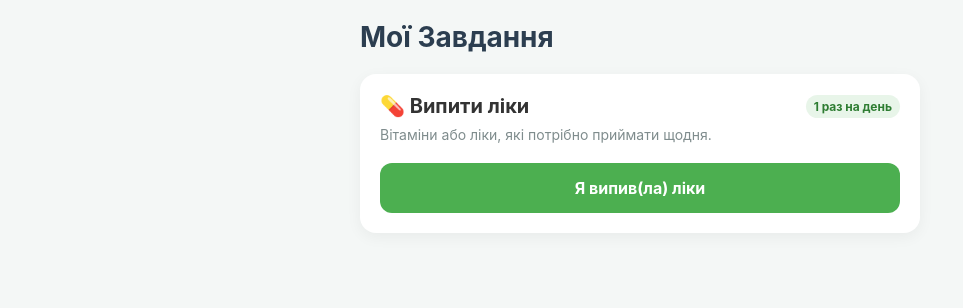
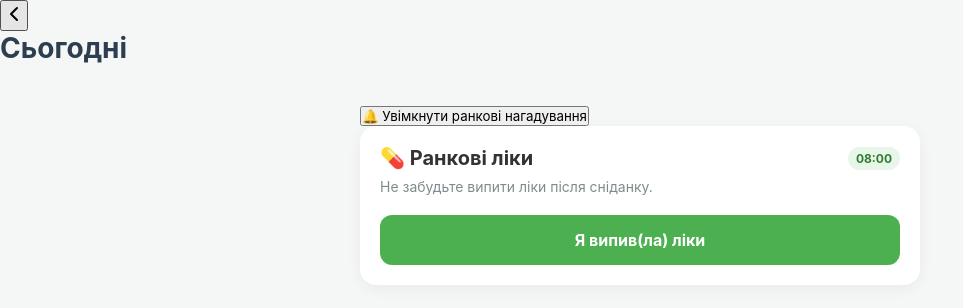
Before and after one commit to Kdanyk/myplaner, a plain HTML site: page index.html in a window 1280 px wide. Shown: the whole page, without its empty margins (0-963 px from the left). Drawn offline with Linux system fonts and the light colour scheme.

Commit message:
Update index.html

```diff
--- a/index.html
+++ b/index.html
@@ -9,15 +9,24 @@
     <meta name="theme-color" content="#4CAF50">
 </head>
 <body>
+    <!-- Нова верхня навігація -->
+    <header class="top-bar">
+        <button class="left-btn" onclick="alert('Тут можна додати перехід на іншу сторінку')">
+            <svg viewBox="0 0 24 24" width="24" height="24" stroke="currentColor" stroke-width="2" fill="none" stroke-linecap="round" stroke-linejoin="round"><polyline points="15 18 9 12 15 6"></polyline></svg>
+        </button>
+        <h1 class="page-title">Сьогодні</h1>
+        <div class="spacer"></div>
+    </header>
+
     <div class="app-container">
-        <h1>Мої Завдання</h1>
+        <button id="notify-btn" class="notify-btn">🔔 Увімкнути ранкові нагадування</button>
 
         <div class="task-card">
             <div class="task-header">
-                <h2>💊 Випити ліки</h2>
-                <span class="badge">1 раз на день</span>
+                <h2>💊 Ранкові ліки</h2>
+                <span class="badge">08:00</span>
             </div>
-            <p class="description">Вітаміни або ліки, які потрібно приймати щодня.</p>
+            <p class="description">Не забудьте випити ліки після сніданку.</p>
 
             <button id="med-btn" class="action-btn">Я випив(ла) ліки</button>
 
```
